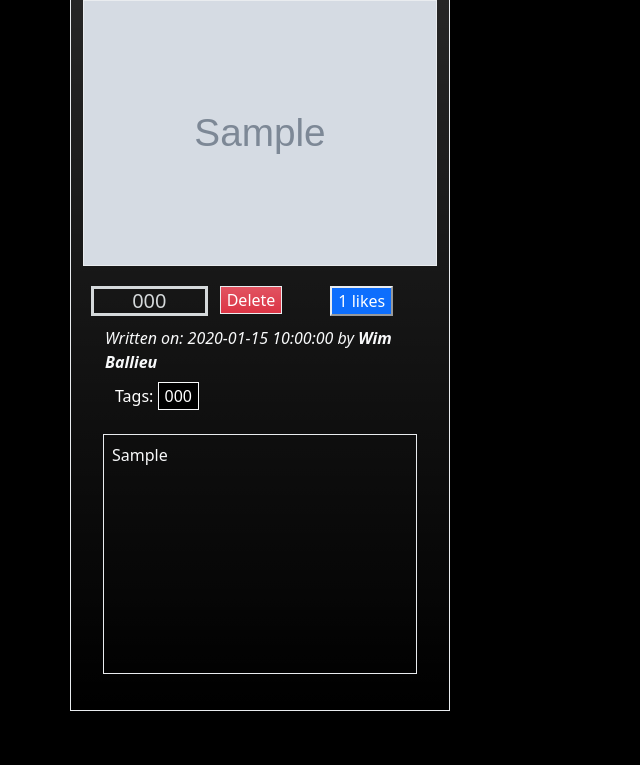
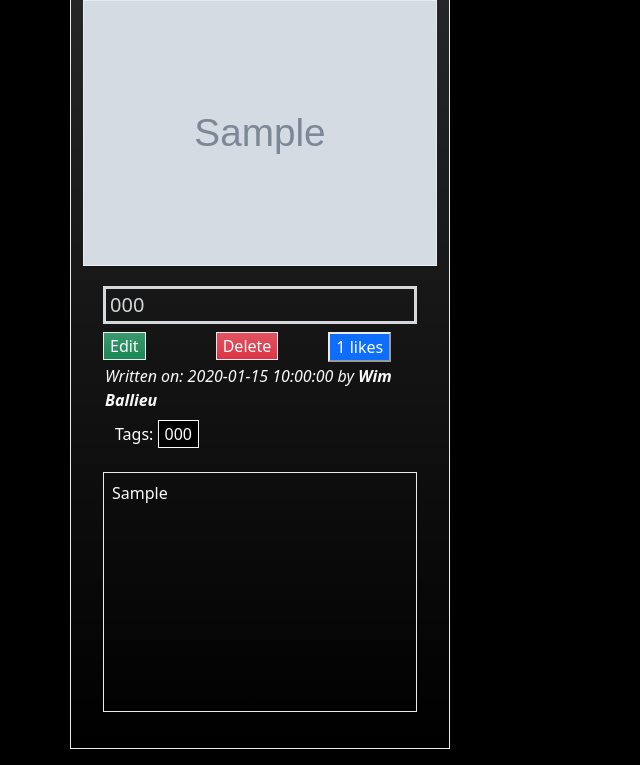
Before and after one commit to ArieKh33/Small-recipe-list-website, a PHP site: page / in a window 1280 px wide. Shown: the part 325-1090 px from the top of the page, without its empty margins (0-640 px from the left). Before the commit the page ends 1036 px from the top, so only its background shows below. Run offline with PHP 8.4, Linux system fonts and the light colour scheme; data comes from the database, SQL or seed files in the repository; tables that the repository leaves empty hold one stand-in row (values such as "Sample post"); grey boxes marked "Sample" are stand-in pictures.

Commit message:
Changed the main menu a bit so that the titels would align

```diff
--- a/index.php
+++ b/index.php
@@ -167,15 +167,14 @@
                             <img class="border border-light-subtle" src="<?= $recipe['img_url']; ?>" alt="<?= $recipe['titel']; ?>">
 
                                 <div class="card-body m-1">
-                                    <div class="row ">
-                                        <h5 class="recipe_title text-center col"><?= $recipe['titel']; ?></h2>
+                                        <h5 class="recipe_title col p-1"><?= $recipe['titel']; ?></h2>
 
-
+                                        <div class="row ">
                                         <!-- NOTE: THE EDIT PAGE DOES NOT WORK FULLY YET, IT DISPLAYS THE CURRENT DATA BUT DOES NOT UPDATE IT, IT ONLY ADDS THE DATA TO A NEW POST -->
-                                        <!-- <form class="col" action="./src/php_pages/edit_recipe.php" method="get">
+                                        <form class="col" action="./src/php_pages/edit_recipe.php" method="get">
                                             <input type="hidden" name="recipe_id" value="<?= $recipe['id']; ?>">
                                             <button class="text-bg-success bg-gradient border border-light-subtle" type="submit">Edit</button>
-                                        </form> -->
+                                        </form>
 
                                         <form class="col" action="index.php" method="post">
                                             <input type="hidden" name="deleteRecipe" value="<?= $recipe['id']; ?>">
@@ -195,7 +194,7 @@
                                     <div class="container">
                                         <div class="row mt-2 mb-4 ml-0">
                                             <form class="col" action="index.php" method="get">
-                                                <label class="text-white">Tags: </label>
+                                                <label class="text-white">Tags:</label>
                                                 <?php foreach ($recipe['tags'] as $tag) { ?>
                                                     <button class="bg-black text-white border border-light light" type="submit" value="<?=$tag['titel']; ?>" name="tag">
                                                         <?= $tag['titel']; ?>
--- a/src/php_pages/edit_recipe.php
+++ b/src/php_pages/edit_recipe.php
@@ -36,7 +36,7 @@ if ($recipe_id) {
 }
 
 if (isset($_POST["submit"])) {
-    $recipe_id = $_POST["recipe_id"];
+    $recipe_id = $_GET["recipe_id"] ?? null;
     $titel = $_POST["titel"];
     $writer_id = $_POST["writers"];
     $tags = array_map('strtolower', array_map('trim', explode(',', $_POST["tags"])));
```
